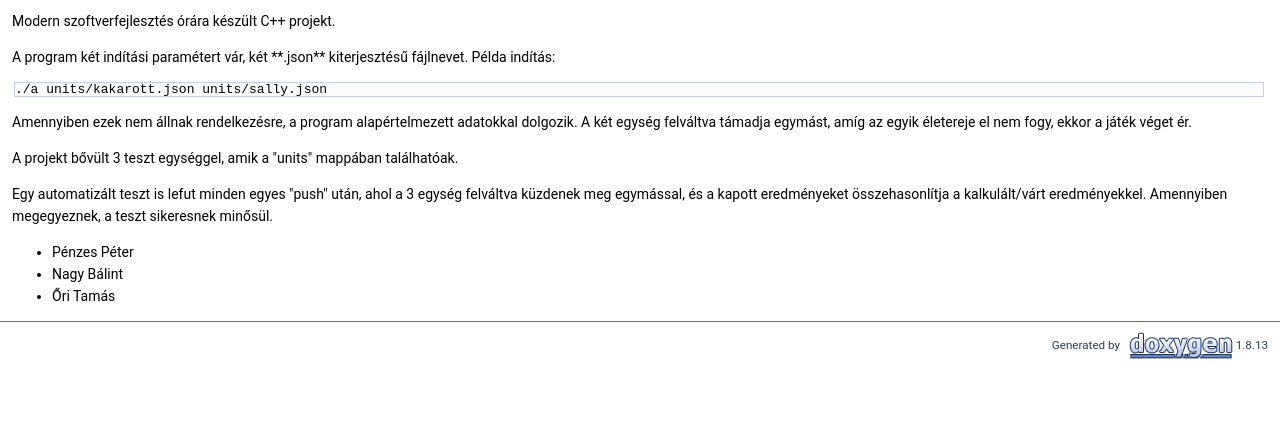
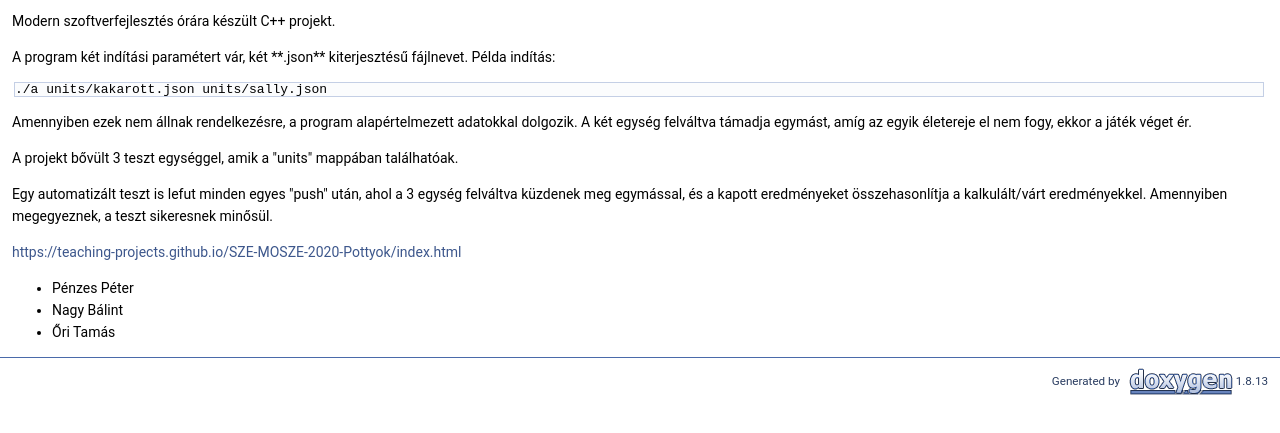
Before and after one commit to Teaching-projects/SZE-MOSZE-2020-Pottyok, a plain HTML site: page autotoc_md0.html in a window 1280 px wide. Shown: the part 173-606 px from the top of the page. Drawn offline with Linux system fonts and the light colour scheme.

Commit message:
Update gh-pages to output generated at f3de175

```diff
--- a/autotoc_md0.html
+++ b/autotoc_md0.html
@@ -67,6 +67,7 @@ $(function() {
 <p>A program két indítási paramétert vár, két **.json** kiterjesztésű fájlnevet. Példa indítás: </p><div class="fragment"><div class="line">./a units/kakarott.json units/sally.json</div></div><!-- fragment --><p> Amennyiben ezek nem állnak rendelkezésre, a program alapértelmezett adatokkal dolgozik. A két egység felváltva támadja egymást, amíg az egyik életereje el nem fogy, ekkor a játék véget ér.</p>
 <p>A projekt bővült 3 teszt egységgel, amik a "units" mappában találhatóak.</p>
 <p>Egy automatizált teszt is lefut minden egyes "push" után, ahol a 3 egység felváltva küzdenek meg egymással, és a kapott eredményeket összehasonlítja a kalkulált/várt eredményekkel. Amennyiben megegyeznek, a teszt sikeresnek minősül.</p>
+<p><a href="https://teaching-projects.github.io/SZE-MOSZE-2020-Pottyok/index.html">https://teaching-projects.github.io/SZE-MOSZE-2020-Pottyok/index.html</a></p>
 <ul>
 <li>Pénzes Péter</li>
 <li>Nagy Bálint</li>
```
